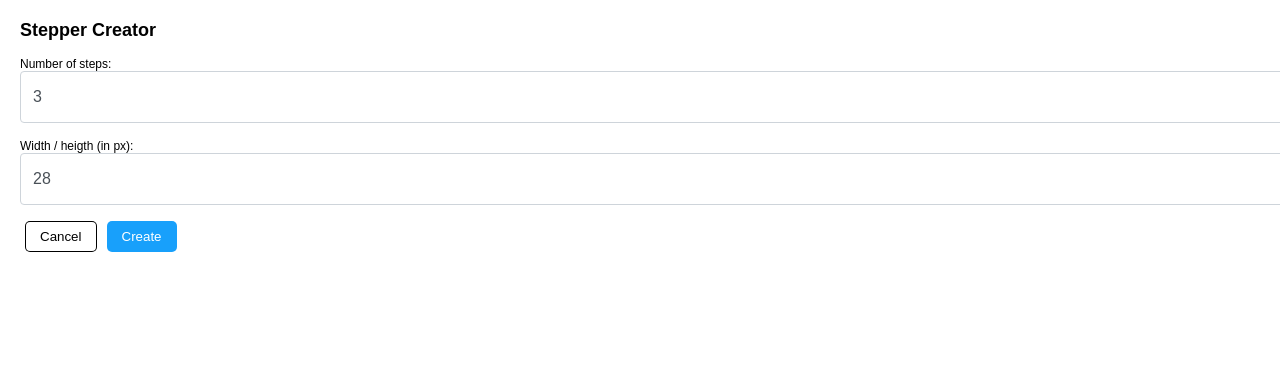
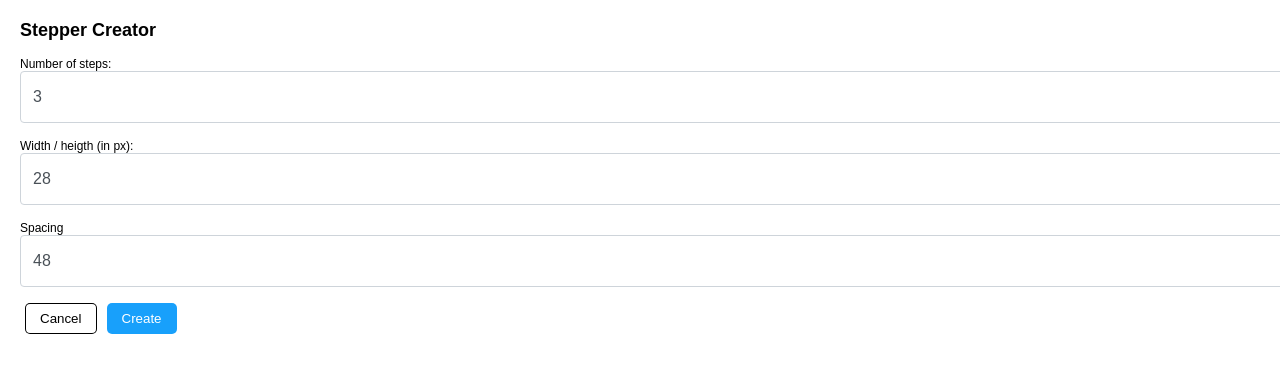
Before and after one commit to RafaelGondi/figma-step-by-stepper, a Vue app: page / in a window 1280 px wide. Shown: the top 372 px of the page. Built offline with nearby package versions, Linux system fonts and the light colour scheme; the HTML template or start-up script is replaced by a standard one.

Commit message:
Adds an input to specify the distance between each steps

```diff
--- a/src/App.vue
+++ b/src/App.vue
@@ -19,6 +19,15 @@
 			/>
 		</div>
 
+		<div class="input-group">
+			<label>Spacing</label>
+			<input
+				type="number"
+				v-model.number="spacing"
+				value="48"
+			/>
+		</div>
+
 		<button @click="cancel">Cancel</button>
 		<button id="create" @click="create">Create</button>
 	</div>
@@ -31,26 +40,28 @@ export default {
 		return {
 			number_of_steps: 3,
 			size: 28,
+			spacing: 48,
 		};
 	},
 	methods: {
 		create: function() {
 			const number_of_steps = parseInt(this.number_of_steps, 10);
 			const size = parseInt(this.size, 10);
+			const spacing = parseInt(this.spacing, 10);
 
-      parent.postMessage({ pluginMessage: { type: 'create-steps', number_of_steps, size} }, '*')
+			parent.postMessage({ pluginMessage: { type: 'create-steps', number_of_steps, size, spacing} }, '*')
 		},
 		cancel: function() {
 			parent.postMessage({ pluginMessage: { type: "cancel" } }, "*");
 		}
 	},
-  created() {}
+	created() {},
 };
 </script>
 
 <style>
 #app {
-  font-family: "Avenir", Helvetica, Arial, sans-serif;
+	font-family: "Muli", Helvetica, Arial, sans-serif;
 	-webkit-font-smoothing: antialiased;
 	-moz-osx-font-smoothing: grayscale;
 	color: #2c3e50;
```
Also changed, not shown: package.json (+7 -6 lines), src/code.ts (+4 -4 lines), 1 other file (tests, documents, lock files or other folders). Lines whose indentation alone changed are shown as unchanged.
